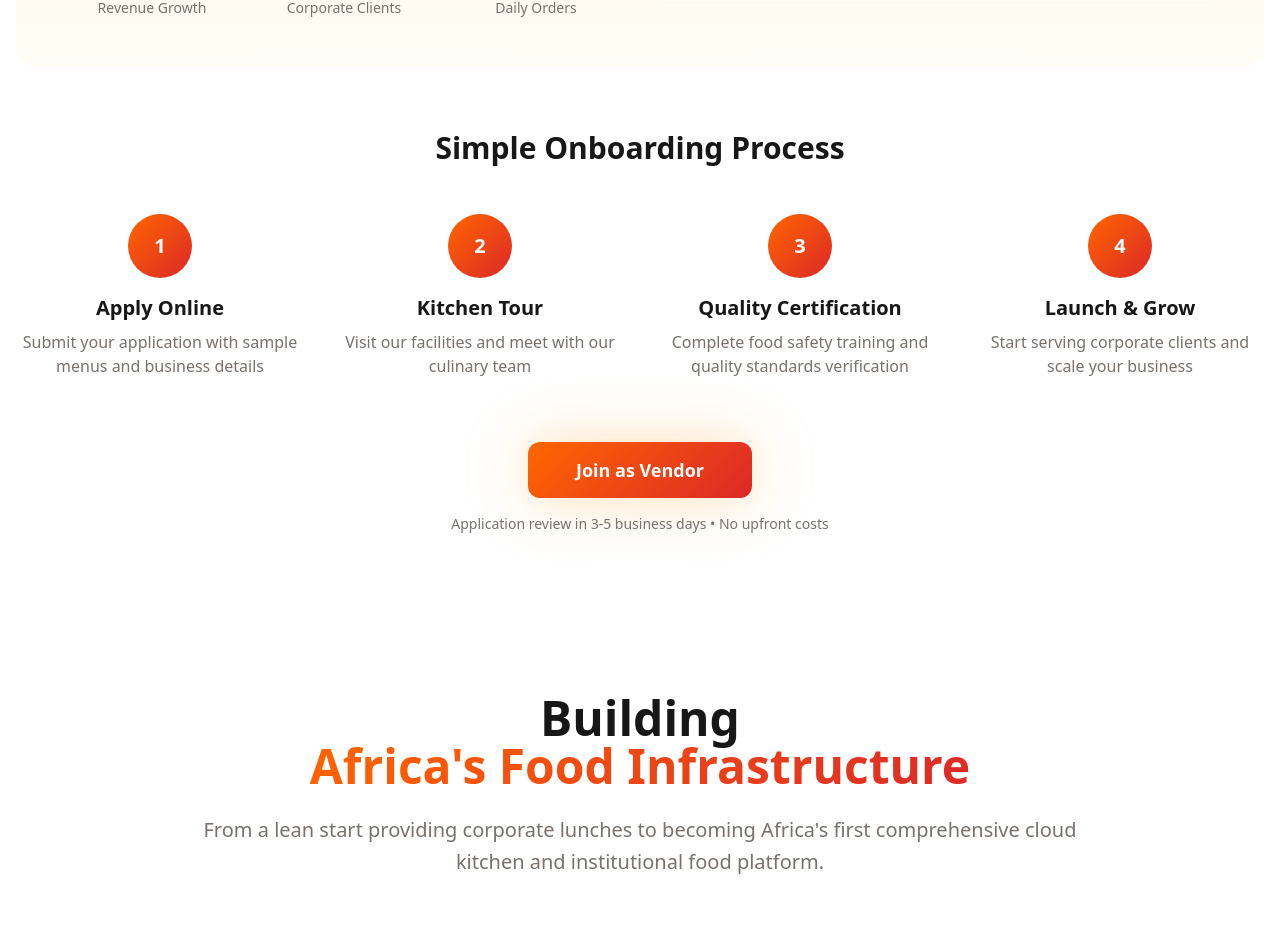
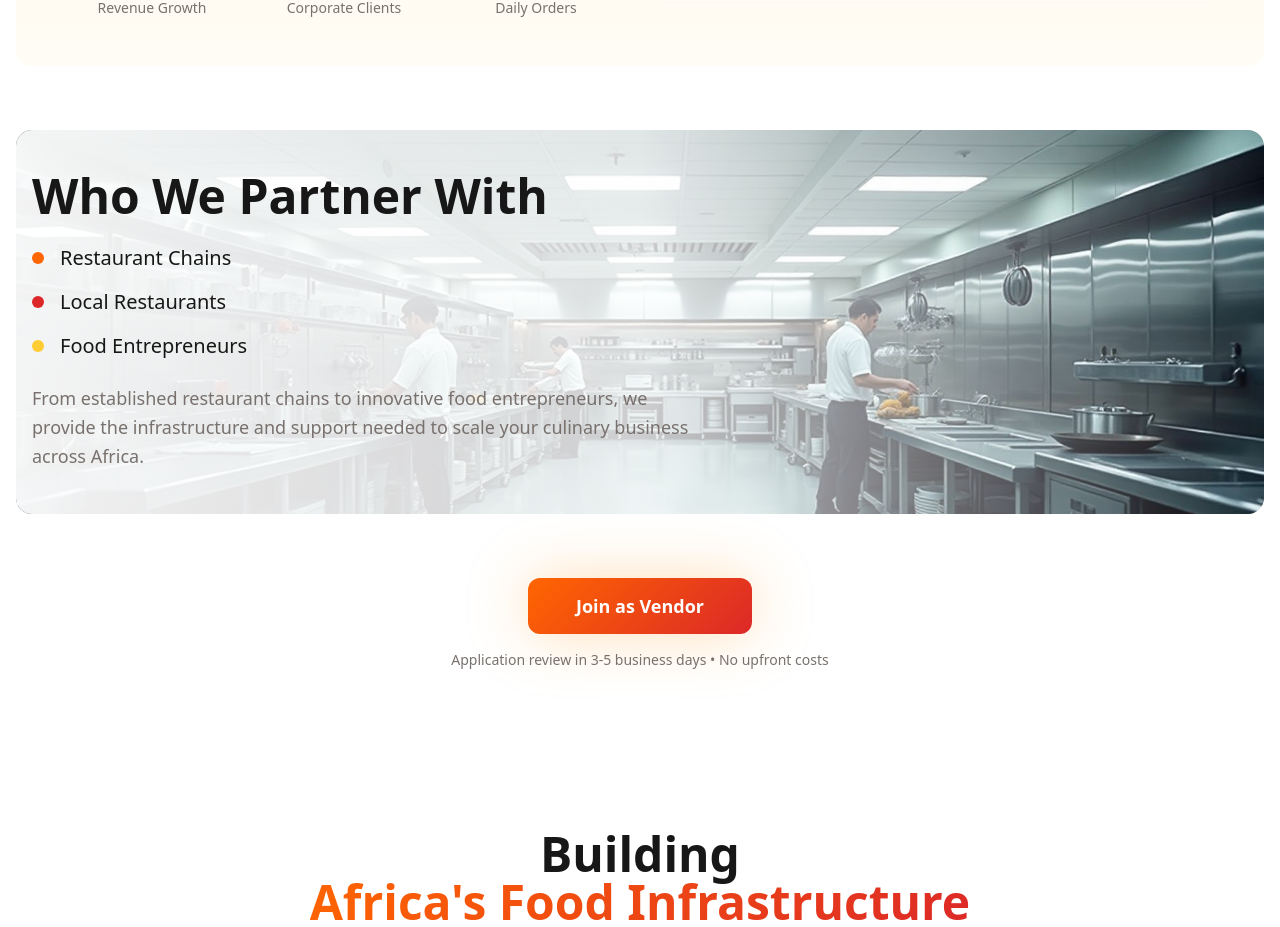
Before and after one commit to bonglamcodes/weechoo-africa-food-platform, a React (Vite) app: page / in a window 1280 px wide. Shown: the part 5675-6602 px from the top of the page. Built offline with nearby package versions, Linux system fonts and the light colour scheme.

Commit message:
Update landing page with kitchen banner
Remove the "Simple Onboarding Process" section and replace it with a kitchen banner inspired by cloudkitchens.com, featuring partnership information for restaurants and food entrepreneurs.

```diff
--- a/src/components/ForVendors.tsx
+++ b/src/components/ForVendors.tsx
@@ -2,6 +2,7 @@ import { Button } from "@/components/ui/button";
 import { Card, CardContent, CardHeader, CardTitle } from "@/components/ui/card";
 import { TrendingUp, Users, MapPin, Truck, DollarSign, Shield, ChefHat, BarChart, ArrowRight } from "lucide-react";
 import vendorImage from "@/assets/professional-kitchen.jpg";
+import kitchenPartnersBanner from "@/assets/kitchen-partners-banner.jpg";
 
 const ForVendors = () => {
   const benefits = [
@@ -142,37 +143,38 @@ const ForVendors = () => {
           </div>
         </div>
 
-        {/* Onboarding Process */}
-        <div className="text-center mb-16">
-          <h3 className="text-3xl font-bold mb-12 text-foreground">Simple Onboarding Process</h3>
-          <div className="grid md:grid-cols-4 gap-8">
-            <div className="text-center">
-              <div className="w-16 h-16 bg-gradient-hero rounded-full flex items-center justify-center mx-auto mb-4 text-primary-foreground font-bold text-xl">
-                1
+        {/* Who We Partner With */}
+        <div className="relative rounded-2xl overflow-hidden mb-16">
+          <div className="absolute inset-0 bg-gradient-to-r from-background/95 via-background/80 to-transparent z-10"></div>
+          <img
+            src={kitchenPartnersBanner}
+            alt="Professional kitchen environment"
+            className="w-full h-96 object-cover"
+          />
+          <div className="absolute inset-0 z-20 flex items-center">
+            <div className="container mx-auto px-4">
+              <div className="max-w-2xl">
+                <h3 className="text-4xl lg:text-5xl font-bold mb-6 text-foreground">
+                  Who We Partner With
+                </h3>
+                <div className="space-y-4">
+                  <div className="flex items-center space-x-4">
+                    <div className="w-3 h-3 bg-primary rounded-full"></div>
+                    <p className="text-xl text-foreground font-medium">Restaurant Chains</p>
+                  </div>
+                  <div className="flex items-center space-x-4">
+                    <div className="w-3 h-3 bg-secondary rounded-full"></div>
+                    <p className="text-xl text-foreground font-medium">Local Restaurants</p>
+                  </div>
+                  <div className="flex items-center space-x-4">
+                    <div className="w-3 h-3 bg-accent rounded-full"></div>
+                    <p className="text-xl text-foreground font-medium">Food Entrepreneurs</p>
+                  </div>
+                </div>
+                <p className="text-lg text-muted-foreground mt-6 leading-relaxed">
+                  From established restaurant chains to innovative food entrepreneurs, we provide the infrastructure and support needed to scale your culinary business across Africa.
+                </p>
               </div>
-              <h4 className="text-xl font-semibold mb-2">Apply Online</h4>
-              <p className="text-muted-foreground">Submit your application with sample menus and business details</p>
-            </div>
-            <div className="text-center">
-              <div className="w-16 h-16 bg-gradient-hero rounded-full flex items-center justify-center mx-auto mb-4 text-primary-foreground font-bold text-xl">
-                2
-              </div>
-              <h4 className="text-xl font-semibold mb-2">Kitchen Tour</h4>
-              <p className="text-muted-foreground">Visit our facilities and meet with our culinary team</p>
-            </div>
-            <div className="text-center">
-              <div className="w-16 h-16 bg-gradient-hero rounded-full flex items-center justify-center mx-auto mb-4 text-primary-foreground font-bold text-xl">
-                3
-              </div>
-              <h4 className="text-xl font-semibold mb-2">Quality Certification</h4>
-              <p className="text-muted-foreground">Complete food safety training and quality standards verification</p>
-            </div>
-            <div className="text-center">
-              <div className="w-16 h-16 bg-gradient-hero rounded-full flex items-center justify-center mx-auto mb-4 text-primary-foreground font-bold text-xl">
-                4
-              </div>
-              <h4 className="text-xl font-semibold mb-2">Launch & Grow</h4>
-              <p className="text-muted-foreground">Start serving corporate clients and scale your business</p>
             </div>
           </div>
         </div>
```
Also changed, not shown: src/assets/kitchen-partners-banner.jpg (added).
